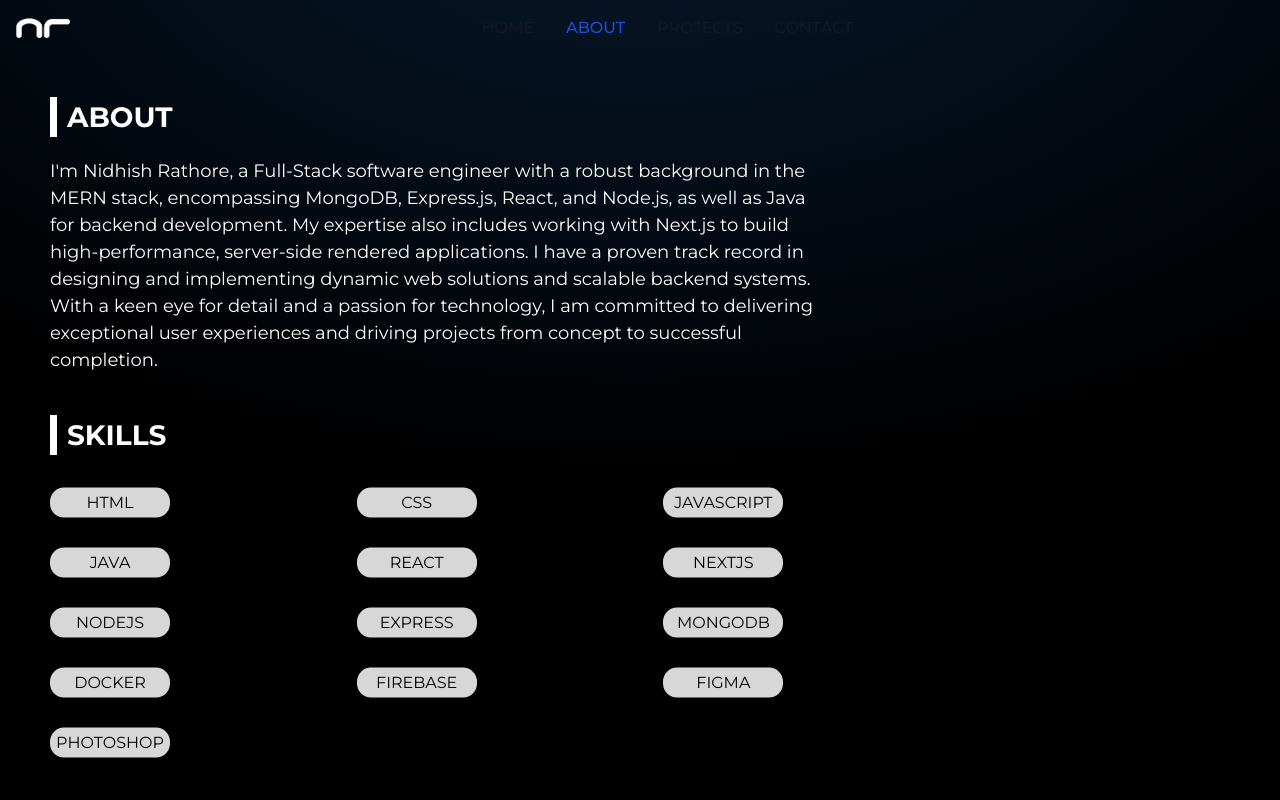
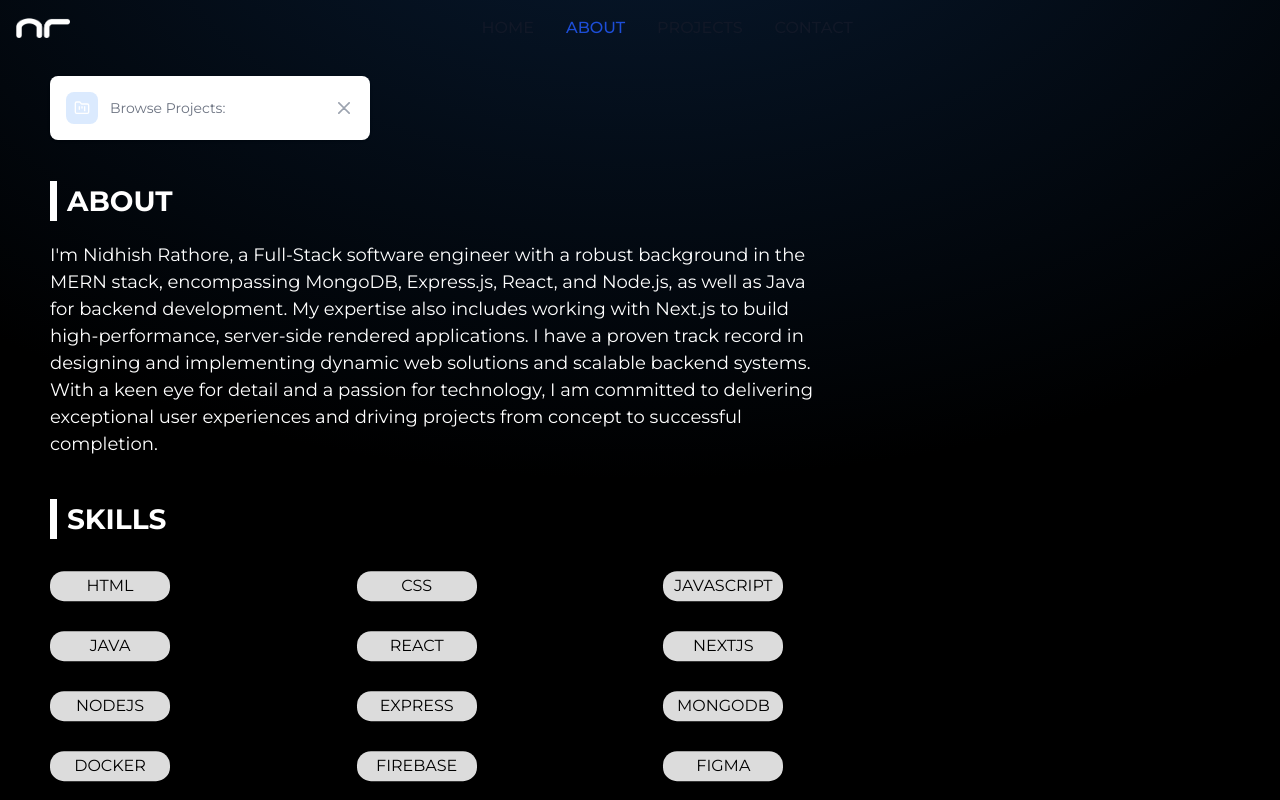
Before and after one commit to Nidhish-Dev/Portfolio-new, a React (Vite) app: page /about in a window 1280 px wide. Shown: the top 800 px of the page. Built offline with nearby package versions, Linux system fonts and the light colour scheme.

Commit message:
added toasts

```diff
--- a/src/pages/About.jsx
+++ b/src/pages/About.jsx
@@ -1,21 +1,53 @@
-import React from 'react'
+import React, { useState } from 'react';
 import Navbar from '../components/Navbar';
-import { useState } from 'react';
 import { FaCopy } from "react-icons/fa";
-import './Pages.css'
+import './Pages.css';
+import { Link } from "react-router-dom";
+
 const About = () => {
   const [copied, setCopied] = useState("");
+  const [isVisible, setIsVisible] = useState(true);
 
   const handleCopy = (text) => {
     navigator.clipboard.writeText(text);
     setCopied(text);
     setTimeout(() => setCopied(""), 2000);
   };
+
+  const handleClose = () => {
+    setIsVisible(false);
+  };
+
   return (
     <>
       <Navbar />
+      <div className="toast">
+        <div
+          id="toast-default"
+          className={`flex items-center w-full max-w-xs p-4 text-gray-500 bg-white rounded-lg shadow dark:text-gray-400 dark:bg-gray-800 ${!isVisible ? 'hidden' : ''}`}
+          role="alert"
+        >
+          <div className="inline-flex items-center justify-center flex-shrink-0 w-8 h-8 text-blue-500 bg-blue-100 rounded-lg dark:bg-blue-800 dark:text-blue-200">
+            {/* Replaced SVG with an image */}
+            <img src="/folder-.svg" alt="Folder icon" className=" w-4 h-4" />
+            <span className="sr-only">Folder icon</span>
+          </div>
+          <div className="ms-3 text-sm font-normal">Browse Projects: <Link to="/projects">"Projects"</Link></div>
+          <button
+            type="button"
+            className="ms-auto -mx-1.5 -my-1.5 bg-white text-gray-400 hover:text-gray-900 rounded-lg focus:ring-2 focus:ring-gray-300 p-1.5 hover:bg-gray-100 inline-flex items-center justify-center h-8 w-8 dark:text-gray-500 dark:hover:text-white dark:bg-gray-800 dark:hover:bg-gray-700"
+            onClick={handleClose}
+            aria-label="Close"
+          >
+            <span className="sr-only">Close</span>
+            <svg className="w-3 h-3" aria-hidden="true" xmlns="http://www.w3.org/2000/svg" fill="none" viewBox="0 0 14 14">
+              <path stroke="currentColor" strokeLinecap="round" strokeLinejoin="round" strokeWidth="2" d="m1 1 6 6m0 0 6 6M7 7l6-6M7 7l-6 6"/>
+            </svg>
+          </button>
+        </div>
+      </div>
       <div className="about-container">
-      <div className="about-heading">
+        <div className="about-heading">
           <div className="vertical-line"></div>
           <p>ABOUT</p>
         </div>
@@ -27,46 +59,19 @@ const About = () => {
           <p>SKILLS</p>
         </div>
         <div className="skills">
-          <div className="skill">
-            HTML
-          </div>
-          <div className="skill">
-            CSS
-          </div>
-          <div className="skill">
-            JAVASCRIPT
-          </div>
-          <div className="skill">
-            JAVA
-          </div>
-          <div className="skill">
-            REACT
-          </div>
-          <div className="skill">
-            NEXTJS
-          </div>
-          <div className="skill">
-            NODEJS
-          </div>
-          <div className="skill">
-            EXPRESS
-          </div>
-          <div className="skill">
-            MONGODB
-          </div>
-          <div className="skill">
-            DOCKER
-          </div>
-          <div className="skill">
-            FIREBASE
-          </div>
-          <div className="skill">
-            FIGMA
-          </div>
-          <div className="skill">
-            PHOTOSHOP
-          </div>
-
+          <div className="skill">HTML</div>
+          <div className="skill">CSS</div>
+          <div className="skill">JAVASCRIPT</div>
+          <div className="skill">JAVA</div>
+          <div className="skill">REACT</div>
+          <div className="skill">NEXTJS</div>
+          <div className="skill">NODEJS</div>
+          <div className="skill">EXPRESS</div>
+          <div className="skill">MONGODB</div>
+          <div className="skill">DOCKER</div>
+          <div className="skill">FIREBASE</div>
+          <div className="skill">FIGMA</div>
+          <div className="skill">PHOTOSHOP</div>
         </div>
         <div className="contact-heading">
           <div className="vertical-line"></div>
@@ -82,14 +87,11 @@ const About = () => {
                   onClick={() => handleCopy("codenidhish07@gmail.com")}
                 >
                   <FaCopy
-                    className={
-                      copied === "codenidhish07@gmail.com" ? "copied" : ""
-                    }
+                    className={copied === "codenidhish07@gmail.com" ? "copied" : ""}
                   />
                 </span>
               </p>
             </div>
-
             <div className='contact-items'>
               <p>
                 +91 870-8295706
@@ -112,7 +114,7 @@ const About = () => {
         </div>
       </div>
     </>
-  )
+  );
 }
 
-export default About
+export default About;
--- a/src/pages/Pages.css
+++ b/src/pages/Pages.css
@@ -397,6 +397,7 @@ background: linear-gradient(to right, #119E96, #9E00FF);
     gap: 15px;
   }
 
+
   .about-container {
     margin-left: 20px;
     margin-right: 20px;
@@ -472,3 +473,32 @@ background: linear-gradient(to right, #119E96, #9E00FF);
     margin-left: 5px;
   }
 }
+.toast {
+  margin-top: 20px;
+  margin-left: 50px;
+}
+.toast img{
+  filter: invert();
+}
+.toast a{
+  text-decoration: underline;
+  color: #ffffff;
+}
+/* Media query for mobile devices */
+@media (max-width: 768px) {
+  .toast {
+    margin-left: 20px;
+  }
+}
+
+/* projects */
+
+.project-container{
+  margin-left: 50px;
+}
+
+@media (max-width: 768px) {
+  .project-container{
+    margin-left: 20px;
+  }
+}
--- a/src/pages/Projects.jsx
+++ b/src/pages/Projects.jsx
@@ -1,11 +1,43 @@
-import React from 'react'
+import React, { useState } from 'react';
 import Navbar from '../components/Navbar';
+import { Link } from "react-router-dom";
+
 const Projects = () => {
+  const [isVisible, setIsVisible] = useState(true);
+
+  const handleClose = () => {
+    setIsVisible(false);
+  };
   return (
     < >
       <Navbar />
+      <div className="toast">
+        <div
+          id="toast-default"
+          className={`flex items-center w-full max-w-xs p-4 text-gray-500 bg-white rounded-lg shadow dark:text-gray-400 dark:bg-gray-800 ${!isVisible ? 'hidden' : ''}`}
+          role="alert"
+        >
+          <div className="inline-flex items-center justify-center flex-shrink-0 w-8 h-8 text-blue-500 bg-blue-100 rounded-lg dark:bg-blue-800 dark:text-blue-200">
+            {/* Replaced SVG with an image */}
+            <img src="/circle-user-round.svg" alt="Folder icon" className=" w-4 h-4" />
+            <span className="sr-only">Folder icon</span>
+          </div>
+          <div className="ms-3 text-sm font-normal">Vist Contact Page: <Link to="/contact">"Contact"</Link></div>
+          <button
+            type="button"
+            className="ms-auto -mx-1.5 -my-1.5 bg-white text-gray-400 hover:text-gray-900 rounded-lg focus:ring-2 focus:ring-gray-300 p-1.5 hover:bg-gray-100 inline-flex items-center justify-center h-8 w-8 dark:text-gray-500 dark:hover:text-white dark:bg-gray-800 dark:hover:bg-gray-700"
+            onClick={handleClose}
+            aria-label="Close"
+          >
+            <span className="sr-only">Close</span>
+            <svg className="w-3 h-3" aria-hidden="true" xmlns="http://www.w3.org/2000/svg" fill="none" viewBox="0 0 14 14">
+              <path stroke="currentColor" strokeLinecap="round" strokeLinejoin="round" strokeWidth="2" d="m1 1 6 6m0 0 6 6M7 7l6-6M7 7l-6 6"/>
+            </svg>
+          </button>
+        </div>
+      </div>
       <div className="project-container">
-      Projects Page
+      Projects Will be added soon!
       </div>
     </>
   )
```
Also changed, not shown: public/circle-user-round.svg (added), public/folder-.svg (added).
